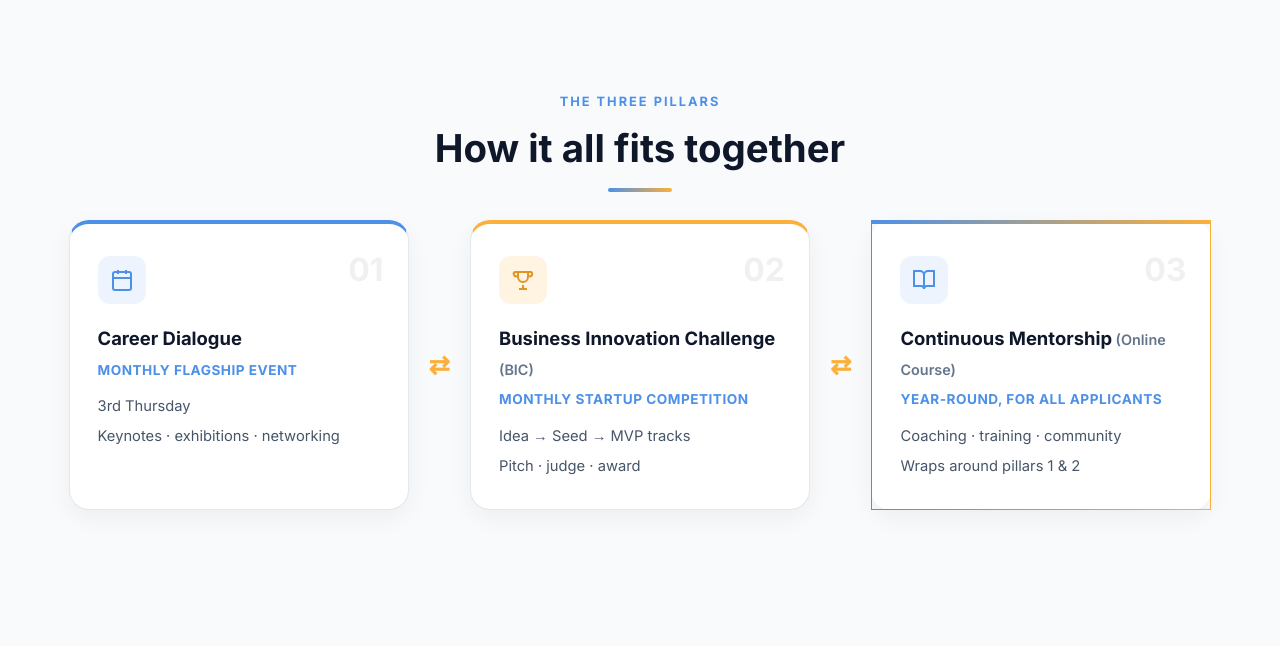
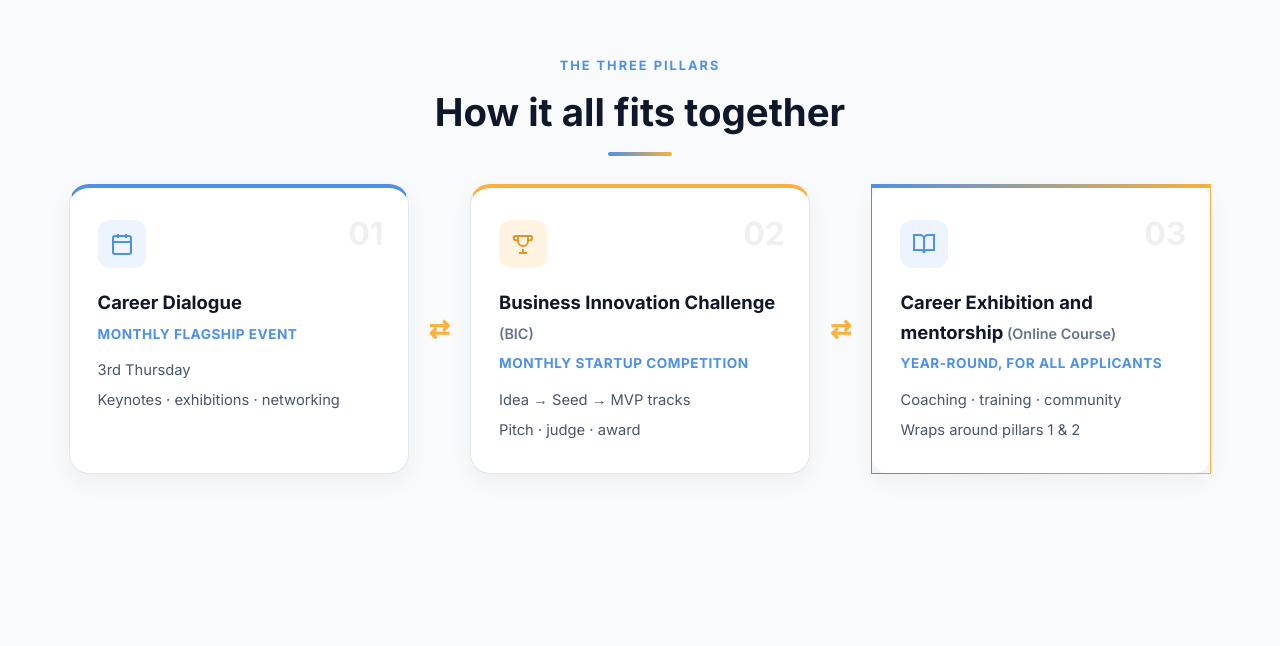
Before and after one commit to Bonaeineza31/campus-edu, a React (Vite) app: page /student-corner in a window 1280 px wide. Shown: the part 1254-1900 px from the top of the page. Built offline with nearby package versions, Linux system fonts and the light colour scheme.

Commit message:
feat: add ThreePillars component and boilerplate home page styles

```diff
--- a/src/home.css
+++ b/src/home.css
@@ -1756,6 +1756,9 @@ main section.active {
   border-top: 1px solid var(--border-color);
   border-bottom: 1px solid var(--border-color);
   padding: 90px 24px;
+  max-width: none;
+  width: 100vw;
+  margin-left: calc(-50vw + 50%);
 }
 
 .split-grid {
@@ -1869,6 +1872,9 @@ main section.active {
   padding: 56px 24px;
   position: relative;
   overflow: hidden;
+  max-width: none;
+  width: 100vw;
+  margin-left: calc(-50vw + 50%);
 }
 
 .vision-banner::before {
--- a/src/pages/student-corner/components/ThreePillars.jsx
+++ b/src/pages/student-corner/components/ThreePillars.jsx
@@ -35,7 +35,7 @@ const pillars = [
   },
   {
     num: '03',
-    title: 'Continuous Mentorship',
+    title: 'Career Exhibition and mentorship',
     short: 'Online Course',
     subtitle: 'Year-round, for all applicants',
     lines: ['Coaching · training · community', 'Wraps around pillars 1 & 2'],
--- a/src/pages/student-corner/student-corner.css
+++ b/src/pages/student-corner/student-corner.css
@@ -15,7 +15,7 @@
   background: rgba(255, 255, 255, 0.85);
   backdrop-filter: blur(12px);
   -webkit-backdrop-filter: blur(12px);
-  border-bottom: 1px solid rgba(0,0,0,0.08);
+  border-bottom: 1px solid rgba(0, 0, 0, 0.08);
   padding: 16px 40px;
   display: flex;
   align-items: center;
@@ -107,7 +107,7 @@
    Shared section header
    ===================== */
 .sc-section {
-  margin-bottom: 56px;
+  margin-bottom: 20px;
   opacity: 1;
   transform: none;
 }
@@ -533,12 +533,15 @@
   .sc-collage-main img {
     height: 240px;
   }
+
   .sc-collage.sc-collage-sm .sc-collage-main img {
     height: 200px;
   }
+
   .sc-collage-accent {
     width: 48%;
   }
+
   .sc-collage-accent img {
     height: 100px;
   }
@@ -567,10 +570,12 @@
 }
 
 @media (max-width: 860px) {
+
   .sc-split,
   .sc-split.reverse {
     grid-template-columns: 1fr;
   }
+
   .sc-split.reverse .sc-split-media {
     order: 0;
   }
```
